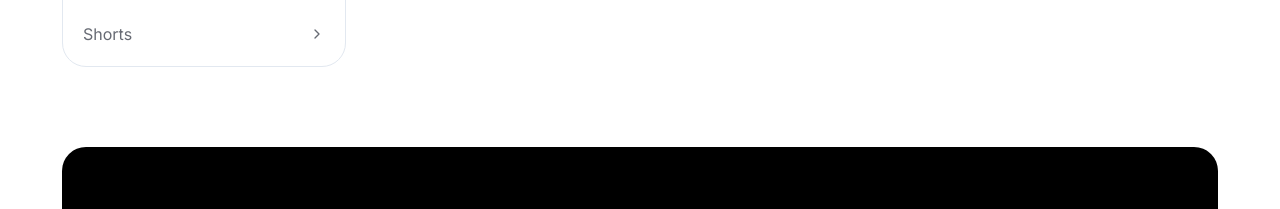
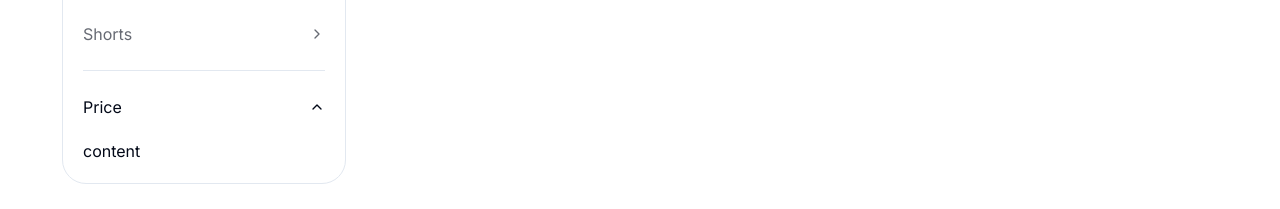
Before and after one commit to mehmetext/ecommerce-template-next, a Next.js app: page /kids in a window 1280 px wide. Shown: the part 357-566 px from the top of the page. Built offline with nearby package versions, Linux system fonts and the light colour scheme; no server answers; a web font is replaced by a local one.

Commit message:
collapsible added

```diff
--- a/package.json
+++ b/package.json
@@ -9,6 +9,7 @@
     "lint": "next lint"
   },
   "dependencies": {
+    "@radix-ui/react-collapsible": "^1.1.0",
     "@radix-ui/react-dialog": "^1.1.1",
     "@radix-ui/react-dropdown-menu": "^2.1.1",
     "@radix-ui/react-slot": "^1.1.0",
--- a/src/app/(site)/[slug]/components/Filters.tsx
+++ b/src/app/(site)/[slug]/components/Filters.tsx
@@ -1,6 +1,15 @@
-import { ChevronRight, SlidersHorizontal } from "lucide-react";
+"use client";
+
+import { ChevronDown, ChevronRight, SlidersHorizontal } from "lucide-react";
 import Link from "next/link";
 import React from "react";
+
+import {
+  Collapsible,
+  CollapsibleContent,
+  CollapsibleTrigger,
+} from "@/components/ui/collapsible";
+import { cn } from "@/lib/utils";
 
 export default function Filters() {
   return (
@@ -20,6 +29,16 @@ export default function Filters() {
           <ChevronRight className="w-4 h-4" />
         </Link>
       </div>
+      <div className="h-px w-full bg-border" />
+      <Collapsible defaultOpen className="flex flex-col">
+        <CollapsibleTrigger className="flex items-center justify-between [&>svg]:data-[state=open]:rotate-180">
+          Price
+          <ChevronDown className="w-4 h-4 transition-transform" />
+        </CollapsibleTrigger>
+        <CollapsibleContent>
+          <div className="pt-5">content</div>
+        </CollapsibleContent>
+      </Collapsible>
     </aside>
   );
 }
--- /dev/null
+++ b/src/components/ui/collapsible.tsx
@@ -0,0 +1,29 @@
+"use client";
+
+import { cn } from "@/lib/utils";
+import * as CollapsiblePrimitive from "@radix-ui/react-collapsible";
+import React from "react";
+
+const Collapsible = CollapsiblePrimitive.Root;
+
+const CollapsibleTrigger = CollapsiblePrimitive.CollapsibleTrigger;
+
+const CollapsibleContent = React.forwardRef<
+  HTMLDivElement,
+  React.HTMLAttributes<HTMLDivElement>
+>(({ className, ...props }, ref) => {
+  return (
+    <CollapsiblePrimitive.Content
+      ref={ref}
+      className={cn(
+        "overflow-hidden data-[state=open]:animate-collapsible-down data-[state=closed]:animate-collapsible-up",
+        className
+      )}
+      {...props}
+    />
+  );
+});
+
+CollapsibleContent.displayName = "CollapsibleContent";
+
+export { Collapsible, CollapsibleTrigger, CollapsibleContent };
--- a/tailwind.config.ts
+++ b/tailwind.config.ts
@@ -72,10 +72,20 @@ const config = {
           from: { height: "var(--radix-accordion-content-height)" },
           to: { height: "0" },
         },
+        "collapsible-down": {
+          from: { height: "0" },
+          to: { height: "var(--radix-collapsible-content-height)" },
+        },
+        "collapsible-up": {
+          from: { height: "var(--radix-collapsible-content-height)" },
+          to: { height: "0" },
+        },
       },
       animation: {
         "accordion-down": "accordion-down 0.2s ease-out",
         "accordion-up": "accordion-up 0.2s ease-out",
+        "collapsible-down": "collapsible-down 0.2s ease-in-out",
+        "collapsible-up": "collapsible-up 0.2s ease-in-out",
       },
     },
   },
```
Also changed, not shown: src/app/globals.css (line endings or trailing spaces), 1 other file (tests, documents, lock files or other folders).
